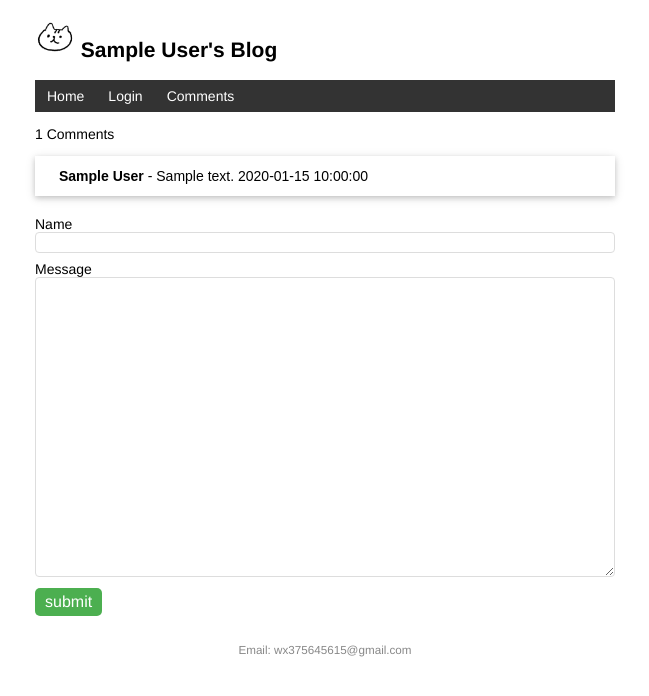
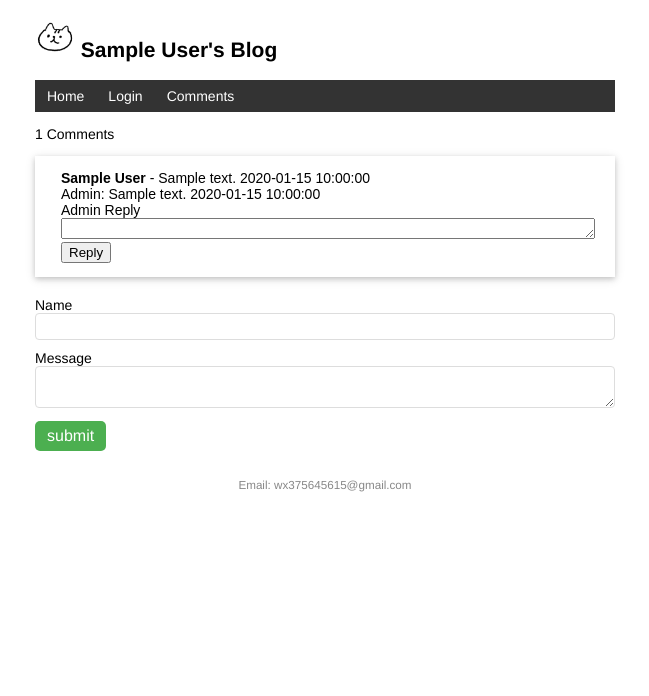
Before and after one commit to seraohine/watchlist, a Flask app: page /comments/1 in a window 1280 px wide. Shown: the top 696 px of the page, without its empty margins (315-964 px from the left). Run offline with Flask 3, Linux system fonts and the light colour scheme; tables that the repository leaves empty hold one stand-in row (values such as "Sample post").

Commit message:
add reply function

```diff
--- a/app.py
+++ b/app.py
@@ -1,4 +1,4 @@
-from flask import Flask, render_template, request, redirect, url_for , flash , session
+from flask import Flask, render_template, request, redirect, url_for , flash , session , render_template_string
 from flask_sqlalchemy import SQLAlchemy
 import os
 import sys
@@ -8,7 +8,7 @@ import markdown2
 import secrets
 from werkzeug.security import generate_password_hash,check_password_hash
 from flask_login import LoginManager , UserMixin , login_user , logout_user , login_required , current_user
-from datetime import datetime , timedelta
+from datetime import datetime , timedelta , timezone
 import re
 
 WIN = sys.platform.startswith('win')
@@ -50,6 +50,13 @@ class Comment(db.Model):
     content = db.Column(db.Text, nullable=False)
     timestamp = db.Column(db.DateTime, default=datetime.utcnow, index=True)
     project_id = db.Column(db.Integer, db.ForeignKey('projects.id'))
+    admin_replies = db.relationship('AdminReply', backref='comment', lazy='dynamic')
+
+class AdminReply(db.Model):
+    id = db.Column(db.Integer, primary_key=True)
+    content = db.Column(db.Text, nullable=False)
+    timestamp = db.Column(db.DateTime, default=datetime.utcnow, index=True)
+    comment_id = db.Column(db.Integer, db.ForeignKey('comment.id'))
 
 
 #用户登录逻辑
@@ -208,10 +215,10 @@ def comments(project_id):
         user_ip = request.remote_addr
 
         # 检查用户是否在短时间内发表过评论
-        last_comment_time = session.get('last_comment_time', None)
-        if last_comment_time and datetime.utcnow() - last_comment_time < timedelta(minutes=5):
-            flash('评论太频繁，请稍后再试。')
-            return redirect(url_for('comments', project_id=project.id))
+        #last_comment_time = session.get('last_comment_time', None)
+        #if last_comment_time and datetime.utcnow() - last_comment_time.replace(tzinfo=None) < timedelta(minutes=5):
+        #flash('评论太频繁，请稍后再试。')
+        #return redirect(url_for('comments', project_id=project.id))
 
         # 处理评论逻辑
         author = request.form.get('author')
@@ -244,3 +251,20 @@ def contains_malicious_content(content):
         if re.search(pattern, content, re.IGNORECASE):
             return True
     return False
+
+@app.route('/admin_reply/<int:comment_id>', methods=['POST'])
+@login_required
+def admin_reply(comment_id):
+    comment = Comment.query.get_or_404(comment_id)
+
+    if request.method == 'POST':
+        admin_reply_content = request.form['admin_reply']
+
+        # 创建管理员回复
+        admin_reply = AdminReply(content=admin_reply_content, comment=comment)
+        db.session.add(admin_reply)
+        db.session.commit()
+
+        flash('Admin reply added.')
+
+    return redirect(url_for('comments', project_id=comment.project.id))
--- a/static/style.css
+++ b/static/style.css
@@ -177,7 +177,7 @@ input[name=year] {
 
 .comment-list {
     list-style-type: none;
-    padding: 0;
+    padding: 2px;
     margin-bottom: 10px;
     box-shadow: 0 2px 5px 0 rgba(0, 0, 0, 0.16), 0 2px 10px 0 rgba(0, 0, 0, 0.12);
     max-height : 300px;
@@ -206,8 +206,8 @@ input[name=year] {
 .comment-form input[type="text"],
 .comment-form textarea {
     width: 100%;
-    padding: 2px;
-    margin-bottom: 8px;
+    padding: 5px;
+    margin-bottom: 10px;
     box-sizing: border-box;
     border: 1px solid #ddd;
     border-radius: 4px;
@@ -215,13 +215,16 @@ input[name=year] {
 }
 
 .comment-form textarea {
+    wideth: 100%;
+    height: 100%;
+    margin-bottom : 10px;
     resize: vertical; /* 允许垂直调整文本框大小 */
 }
 
 .comment-form input[type="submit"] {
     background-color: #4caf50; /* 绿色 */
     color: #fff;
-    padding: 5px 10px;
+    padding: 6px 12px;
     border: none;
     border-radius: 5px;
     cursor: pointer;
@@ -231,3 +234,9 @@ input[name=year] {
 .comment-form input[type="submit"]:hover {
     background-color: #45a049; /* 鼠标悬停时的颜色 */
 }
+/* 在你的 CSS 文件中或者在 <style> 标签中添加 */
+textarea {
+    height: 15px; /* 设置一个最小高度，可以根据需要调整 */
+    resize: both; /* 阻止用户手动调整 textarea 大小 */
+    overflow-y: hidden; /* 隐藏超出最小高度的内容，而不是出现滚动条 */
+}
--- a/templates/comments.html
+++ b/templates/comments.html
@@ -1,4 +1,3 @@
-<!-- comments.html -->
 {% extends 'base.html' %}
 
 {% block content %}
@@ -8,6 +7,19 @@
             <li class="comment-item">
                 <strong>{{ comment.author }}</strong> - {{ comment.content }}
                 <span class="timestamp">{{ comment.timestamp.strftime('%Y-%m-%d %H:%M:%S') }}</span>
+                {% for reply in comment.admin_replies %}
+                    <div class="admin-reply">
+                        Admin: {{ reply.content }}
+                        <span class="timestamp">{{ reply.timestamp.strftime('%Y-%m-%d %H:%M:%S') }}</span>
+                    </div>
+                {% endfor %}
+                <form method="post" action="{{ url_for('admin_reply', comment_id=comment.id) }}" class="admin-reply-form">
+                    <label for="admin_reply">Admin Reply</label>
+                    <br>
+                    <textarea name="admin_reply" required></textarea>
+                    <br>
+                    <input type="submit" value="Reply">
+                </form>
             </li>
         {% endfor %}
     </ul>
```
Also changed, not shown: templates/comment_block.html (added, +18 -0 lines).
